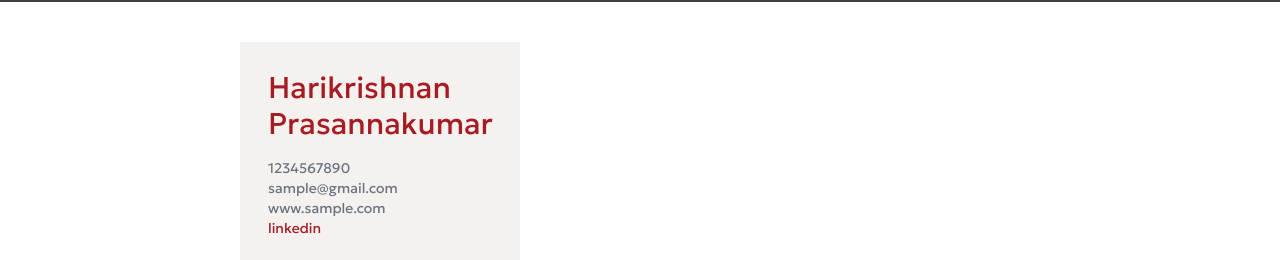
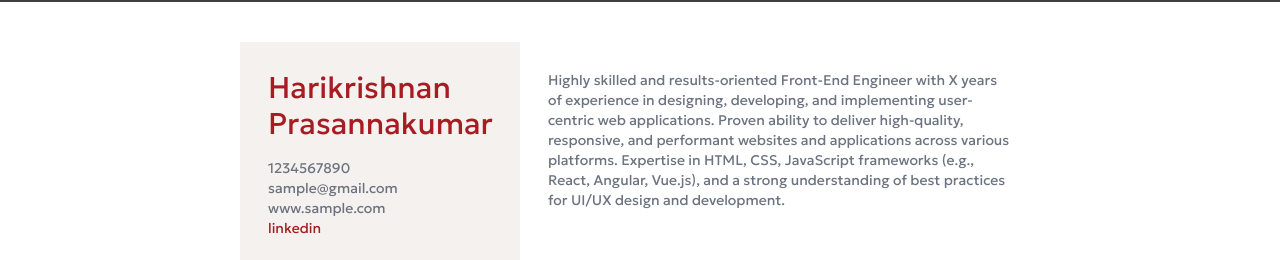
Before and after one commit to HarikrishnanYPR1707/EcliptiQ, a React (Vite) app: page /templates/bk/elr in a window 1280 px wide. Shown: the part 278-538 px from the top of the page. Built offline with nearby package versions, Linux system fonts and the light colour scheme; no server answers; grey boxes are pictures that could not be loaded; a web font is replaced by a local one.

Commit message:
Done with objective section

```diff
--- a/src/components/resumeTemplates/banking/BkElr.jsx
+++ b/src/components/resumeTemplates/banking/BkElr.jsx
@@ -139,7 +139,19 @@ const BkElr = () => {
               </div>
             </div>
             {/* --------------------- right section ---------------------*/}
-            <div className="min-h-[1131px] w-[75%] p-7"></div>
+            <div className="min-h-[1131px] w-[75%] p-7 text-gray-500">
+              {/* objective section */}
+              <div className="text-sm">
+                Highly skilled and results-oriented Front-End Engineer with X
+                years of experience in designing, developing, and implementing
+                user-centric web applications. Proven ability to deliver
+                high-quality, responsive, and performant websites and
+                applications across various platforms. Expertise in HTML, CSS,
+                JavaScript frameworks (e.g., React, Angular, Vue.js), and a
+                strong understanding of best practices for UI/UX design and
+                development.
+              </div>
+            </div>
           </div>
         </div>
         <button
```
